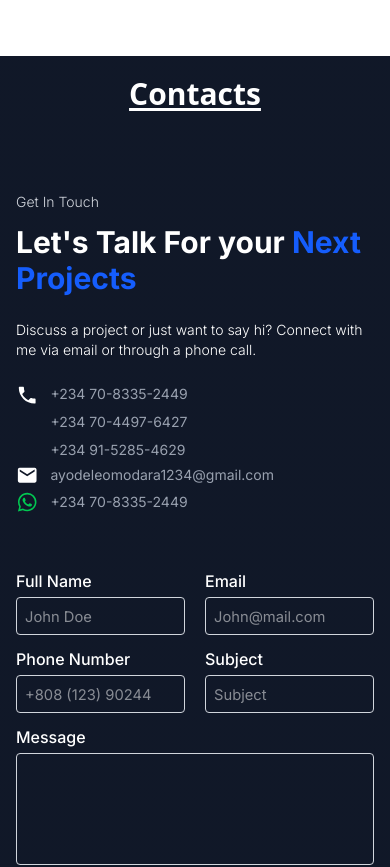
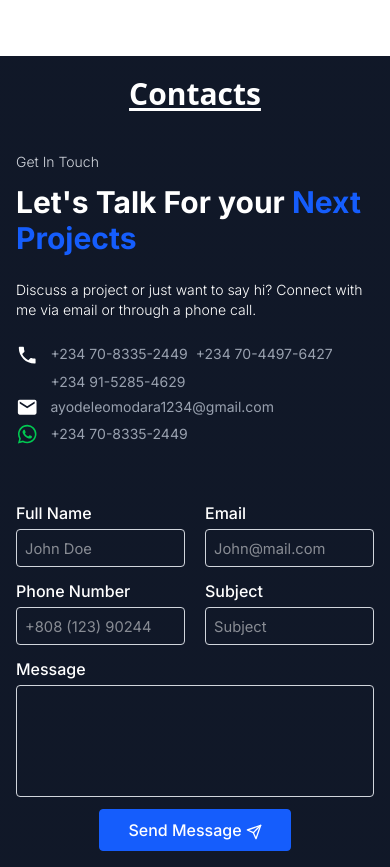
Before and after one commit to OmodaraAyo/MyPortfolio, a React (Vite) app: page / in a window 390 px wide. Shown: the part 5420-6287 px from the top of the page. Built offline with nearby package versions, Linux system fonts and the light colour scheme.

Commit message:
working...

```diff
--- a/src/component/Footer.jsx
+++ b/src/component/Footer.jsx
@@ -20,11 +20,11 @@ const Footer = () => {
         viewport={{ once: true, amount: 0.2 }}
         className="container mx-auto px-4 lg:px-9 py-5"
       >
-        <h2 className="text-3xl font-bold text-white underline underline-offset-3 mb-8 text-center mx-auto pb-6">
+        <h2 className="text-3xl font-bold text-white underline underline-offset-3 text-center mx-auto pb-6">
           Contacts
         </h2>
 
-        <div className="item-wrapper w-full flex flex-col gap-14 justify-between lg:flex-row lg:gap-0 py-6 font-inter">
+        <div className="item-wrapper w-full flex flex-col gap-14 justify-between lg:flex-row lg:gap-0 py-4 font-inter">
           {/* contacts */}
           <div className="flex flex-col gap-1 w-full lg:gap-2 lg:max-w-[30rem] ">
             <h1 className="text-gray-300 lg:-mb-3 font-light text-sm sm:text-[0.96rem] md:text-[1.1rem] lg:text-[1rem]">
@@ -43,7 +43,7 @@ const Footer = () => {
             </p>
             <h1 className="phone-list flex text-gray-400 gap-3 mt-5 text-sm sm:text-[0.96rem] md:text-[0.97rem] lg:text-[1rem]">
               <MdPhone className="text-[1.4rem] text-white lg:mt-1" />
-              <div className="grid grid-cols-1 sm:grid-cols-3 lg:grid-cols-2 gap-2">
+              <div className="grid grid-cols-2 sm:grid-cols-3 lg:grid-cols-2 gap-2">
                 {contacts.map((contact, index) => (
                   <div key={index}>
                     <a
```
